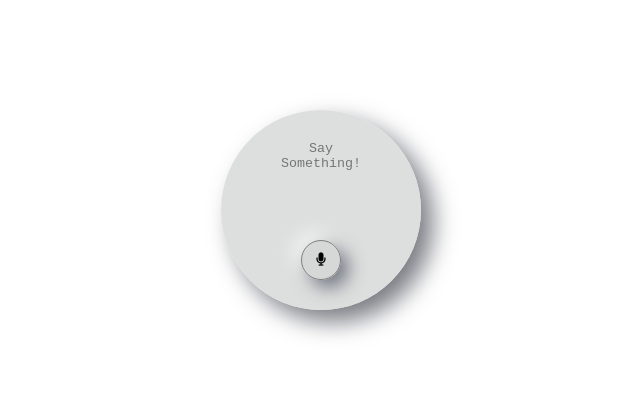
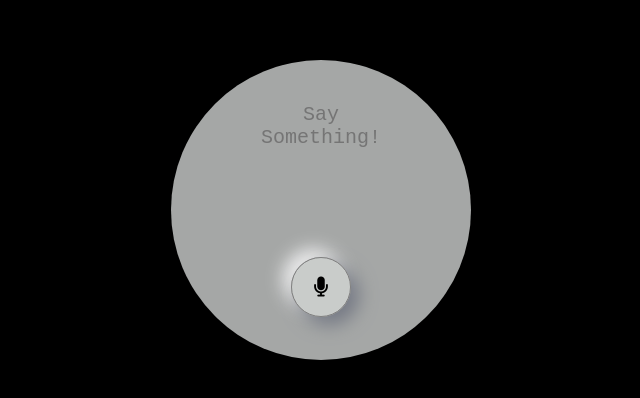
Before and after one commit to SriVishalS/Voice-Capture-WebApp, a plain HTML site: page index.html in a window 1280 px wide. Shown: the part 190-588 px from the top of the page, without its empty margins (319-959 px from the left). Drawn offline with nearby package versions, Linux system fonts and the light colour scheme.

Commit message:
changes On the Way

```diff
--- a/style.css
+++ b/style.css
@@ -8,14 +8,14 @@ body{
       justify-content: center;
       align-items: center;
       height: 100vh;
+      background-color: black;
 }
 .componentContainer{
-      height: 200px;
-      width: 200px;
-      border-radius: 20px;
-      -webkit-border-radius:125px;
+      height: 300px;
+      width: 300px;
+      border-radius: 50%;
       background: rgba(212, 215, 213, 0.782);
-      box-shadow: 12px 12px 24px #7a7c83, -12px -12px 24px #ffffff;
+      /* box-shadow: 12px 12px 24px #7a7c83, -12px -12px 24px #ffffff; */
       display: flex;
       justify-content: center;
       align-items: center;
@@ -32,13 +32,15 @@ body{
       text-align: center;
       color: black;
       vertical-align: middle;
+      font-size: 20px;
 }
 .text::-webkit-scrollbar{
       display: none;
 }
 .btn{
-      height: 40px;
-      width: 40px;
+      height: 60px;
+      width: 60px;
+      font-size: 20px;
       border: 0.01px solid gray;
       border-radius: 50%;
       border-radius: 61px;
```
